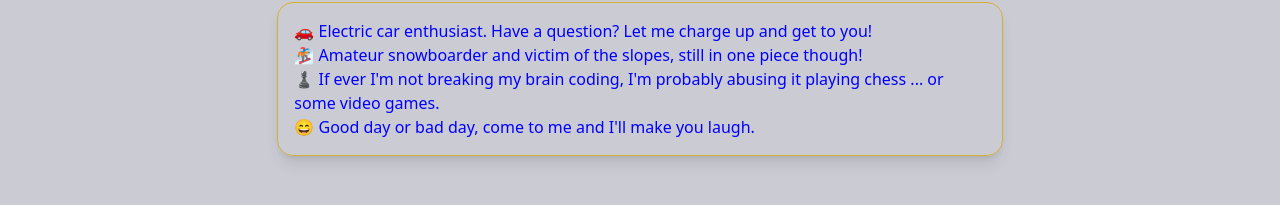
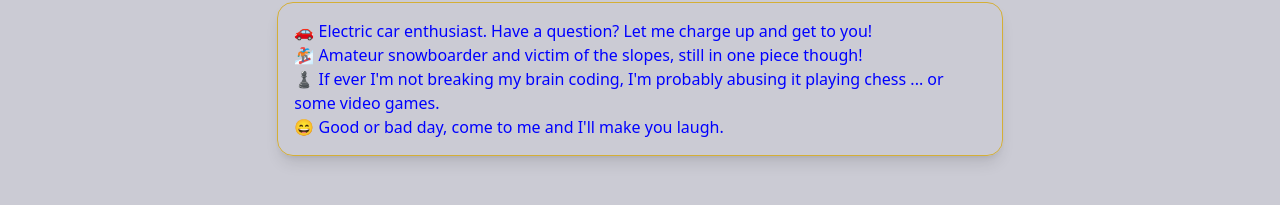
Before and after one commit to ZakariGaudreault/MyPorfolio, a Next.js app: page / in a window 1280 px wide. Shown: the part 2098-2303 px from the top of the page. Built offline with nearby package versions, Linux system fonts and the light colour scheme.

Commit message:
Update funFacts.tsx

```diff
--- a/components/funFacts.tsx
+++ b/components/funFacts.tsx
@@ -21,7 +21,7 @@ export default function FunFacts() {
         </li>
 
         <li className="w-full">
-          😄 Good day or bad day, come to me and I'll make you laugh.
+          😄 Good  or bad day, come to me and I'll make you laugh.
         </li>
       </ul>
     </Container>
```
